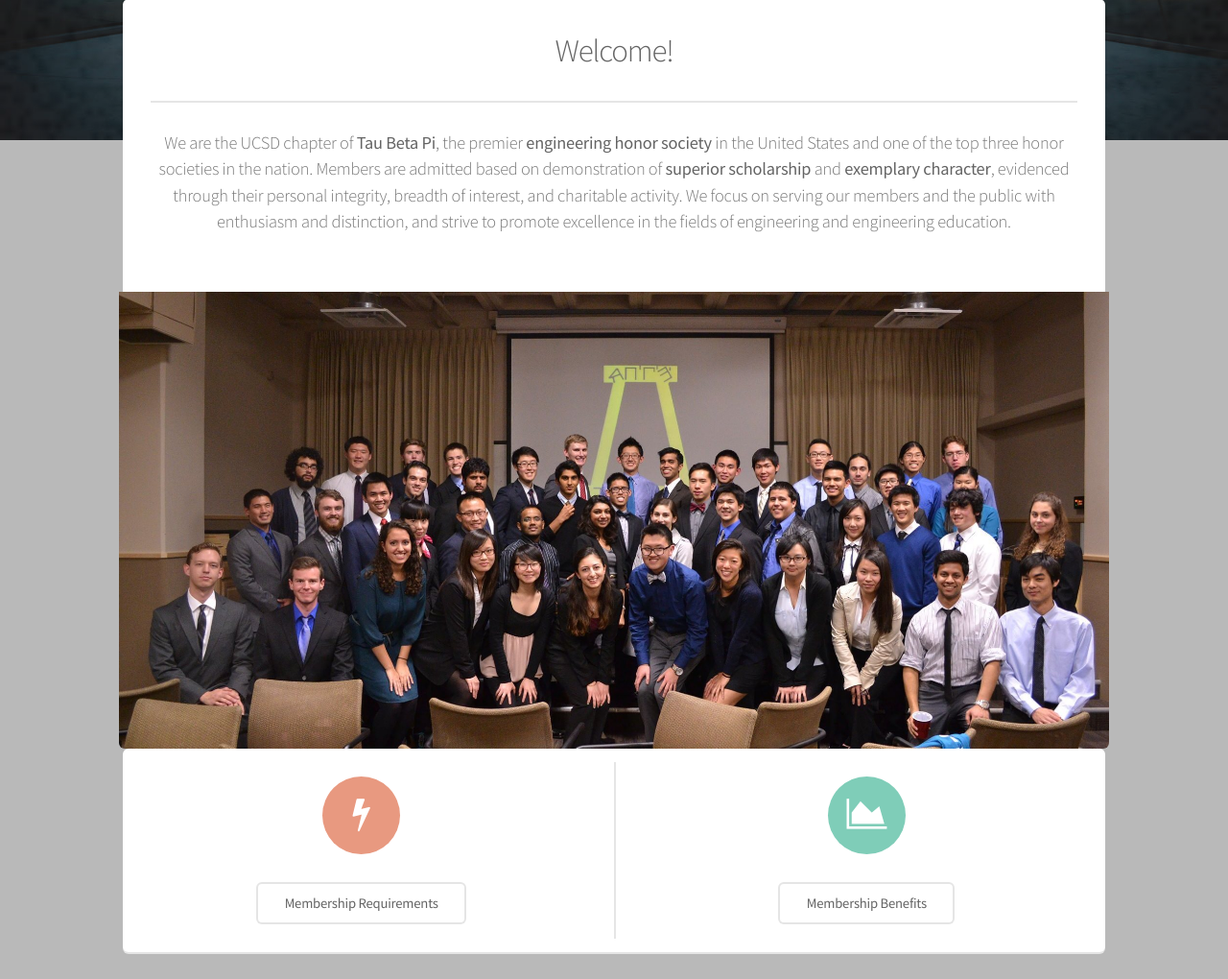
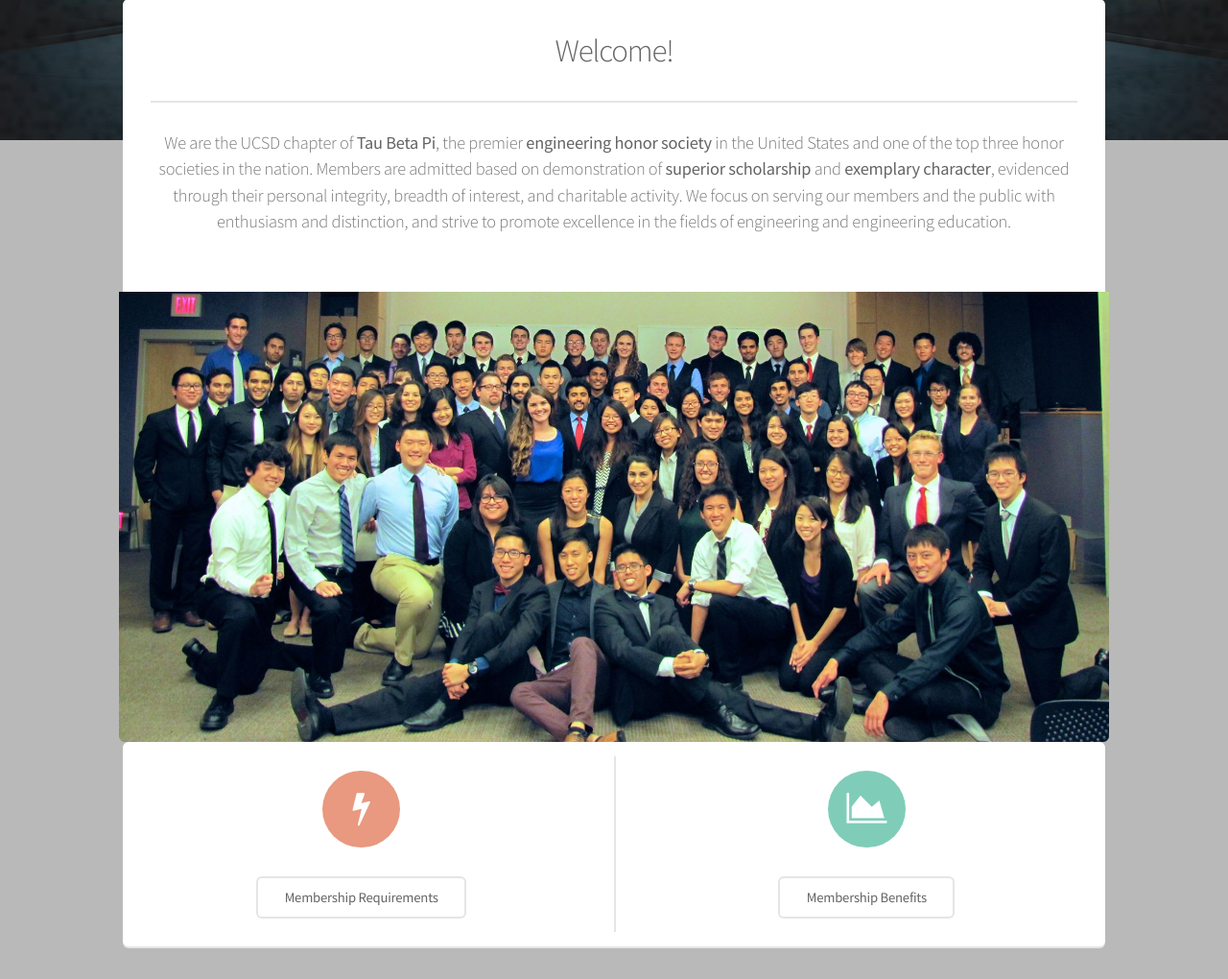
Before and after one commit to MadhuVK/tbp-website, a PHP site: page / in a window 1280 px wide. Shown: the part 443-1463 px from the top of the page at 96% size. Run offline with PHP 8.4, Linux system fonts and the light colour scheme.

Commit message:
New Cycle image

```diff
--- a/index.php
+++ b/index.php
@@ -30,7 +30,7 @@
         <h2>Welcome!</h2>
         <p>We are the UCSD chapter of <b>Tau Beta Pi</b>, the premier <b>engineering honor society</b> in the United States and one of the top three honor societies in the nation. Members are admitted based on demonstration of <b>superior scholarship</b> and <b>exemplary character</b>, evidenced through their personal integrity, breadth of interest, and charitable activity. We focus on serving our members and the public with enthusiasm and distinction, and strive to promote excellence in the fields of engineering and engineering education.</p>
       </header>
-      <span class="image featured"><img src="images/initiation/FA2013.jpg" alt=""/></span>
+      <span class="image featured"><img src="images/initiation/FA2014.jpg" alt=""/></span>
     </section>
 
     <section class="box special features">
```
Also changed, not shown: images/initiation/FA2014.jpg (added).
